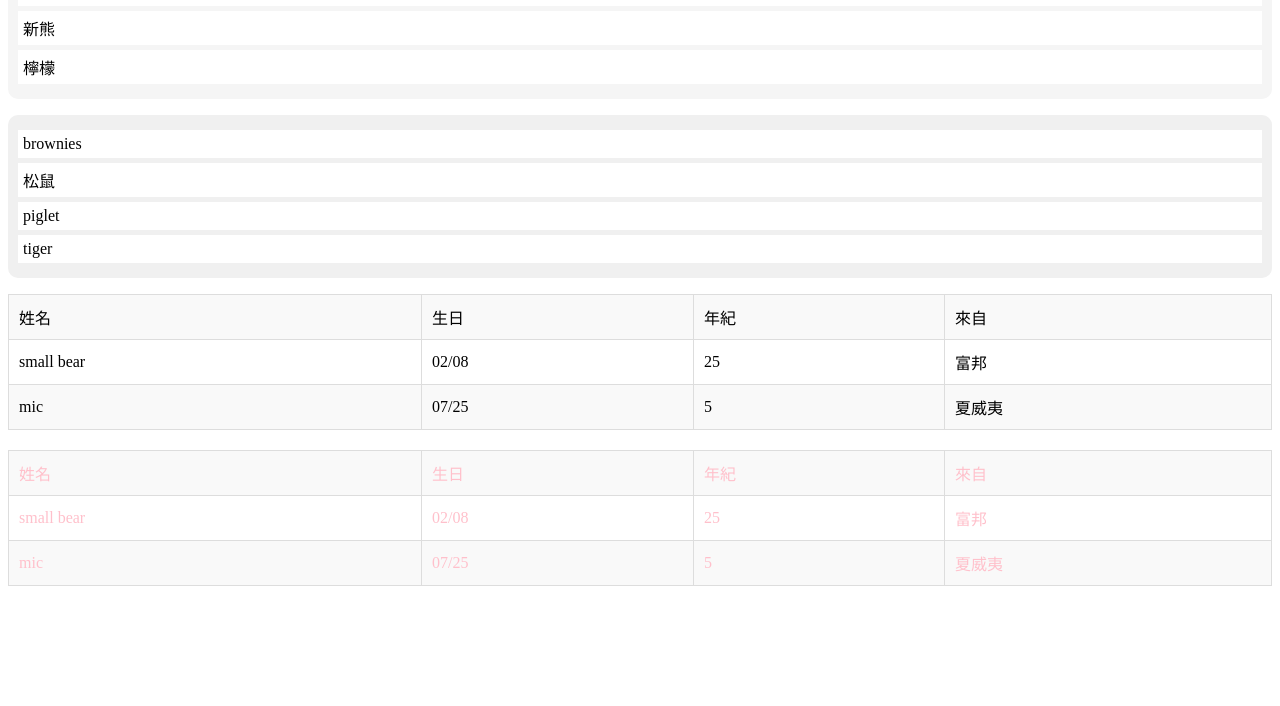
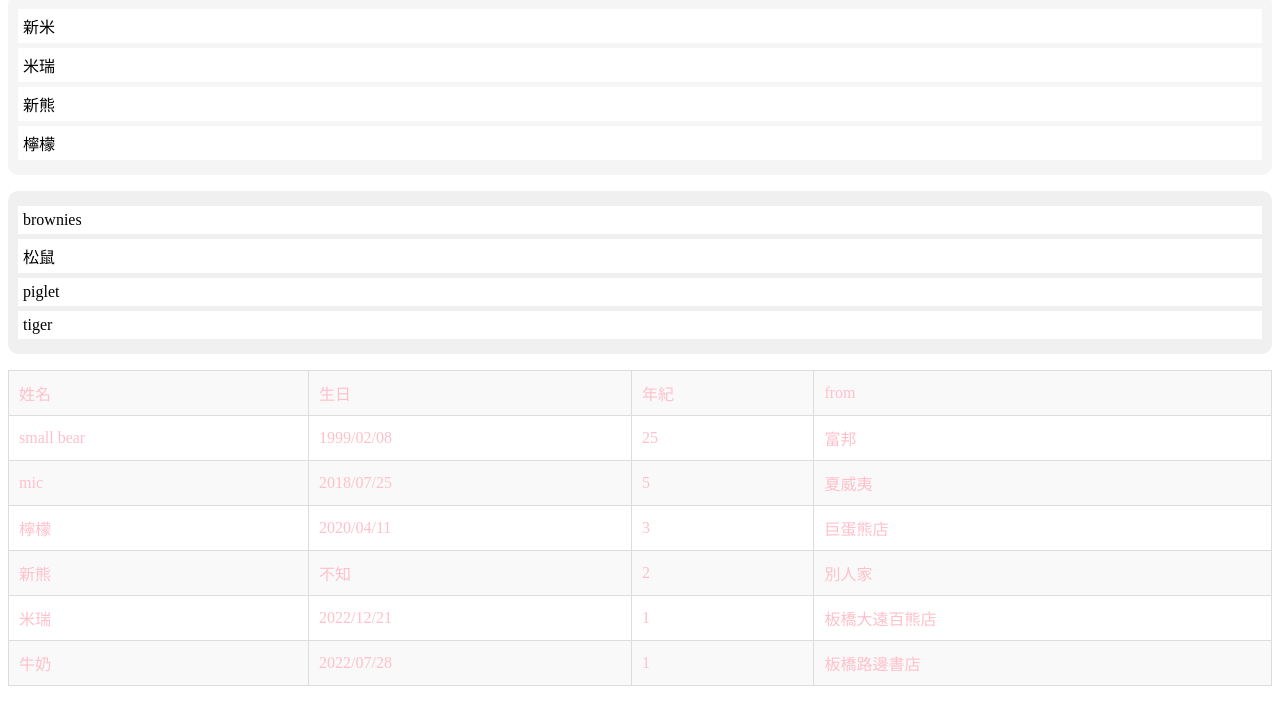
Before and after one commit to ian980912/pooh, a plain HTML site: page index.html in a window 1280 px wide. Shown: the part 1185-1891 px from the top of the page. Before the commit the page ends 1791 px from the top, so only its background shows below. Drawn offline with Linux system fonts and the light colour scheme.

Commit message:
Update index.html

```diff
--- a/index.html
+++ b/index.html
@@ -150,6 +150,7 @@
         <!-- 影片標題用h1標籤 -->
         <h1 id="title">【Pooh】熊之介紹</h1>
         <!-- 頻道名稱用h2標籤 -->
+        <a href="IMG_1146.jpg" class="custom-link">熊圖</a>
         <h2>Orientationer: Mic</h2>
         <!-- 3個按鈕標籤 -->
         <button class="subscribe-button">訂閱</button>
@@ -196,27 +197,6 @@
             <li>piglet</li>
             <li>tiger</li>
         </ol>
-
-        <table width="400">
-            <tr>
-                <td>姓名</td>
-                <td>生日</td>
-                <td>年紀</td>
-                <td>來自</td>
-            </tr>
-            <tr>
-                <td>small bear</td>
-                <td>02/08</td>
-                <td>25</td>
-                <td>富邦</td>
-            </tr>
-            <tr>
-                <td>mic</td>
-                <td>07/25</td>
-                <td>5</td>
-                <td>夏威夷</td>
-            </tr>
-        </table>
         <!--html容器 div & span--> <!--span: 寬度多少佔多少, div:直接佔一整行-->
         <div style="color: pink">
             <table width="400">
@@ -224,19 +204,43 @@
                     <td>姓名</td>
                     <td>生日</td>
                     <td>年紀</td>
-                    <td>來自</td>
+                    <td>from</td>
                 </tr>
                 <tr>
                     <td>small bear</td>
-                    <td>02/08</td>
+                    <td>1999/02/08</td>
                     <td>25</td>
                     <td>富邦</td>
                 </tr>
                 <tr>
                     <td>mic</td>
-                    <td>07/25</td>
+                    <td>2018/07/25</td>
                     <td>5</td>
                     <td>夏威夷</td>
+                </tr>
+                <tr>
+                    <td>檸檬</td>
+                    <td>2020/04/11</td>
+                    <td>3</td>
+                    <td>巨蛋熊店</td>
+                </tr>
+                <tr>
+                    <td>新熊</td>
+                    <td>不知</td>
+                    <td>2</td>
+                    <td>別人家</td>
+                </tr>
+                <tr>
+                    <td>米瑞</td>
+                    <td>2022/12/21</td>
+                    <td>1</td>
+                    <td>板橋大遠百熊店</td>
+                </tr>
+                <tr>
+                    <td>牛奶</td>
+                    <td>2022/07/28</td>
+                    <td>1</td>
+                    <td>板橋路邊書店</td>
                 </tr>
             </table>
         </div>
```
